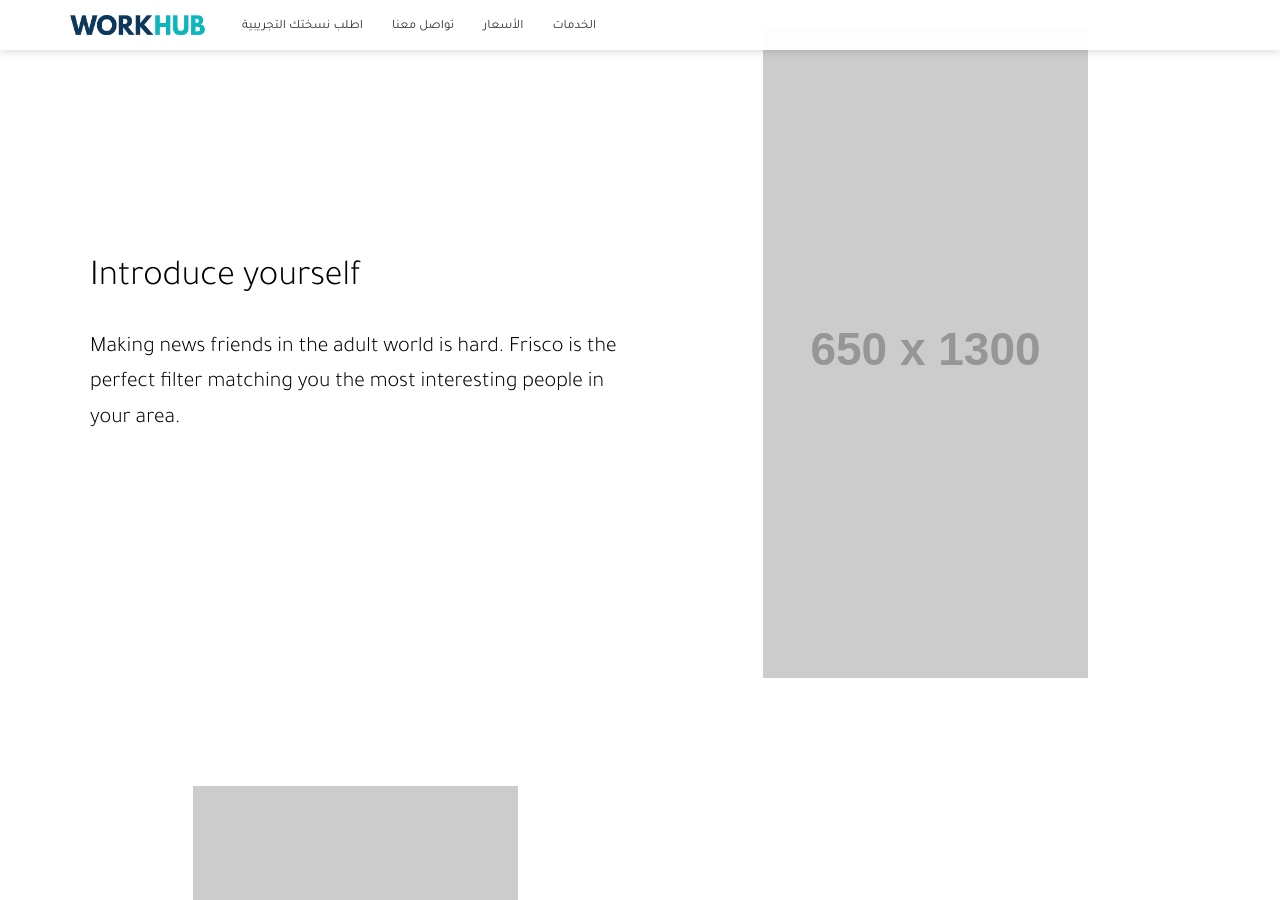
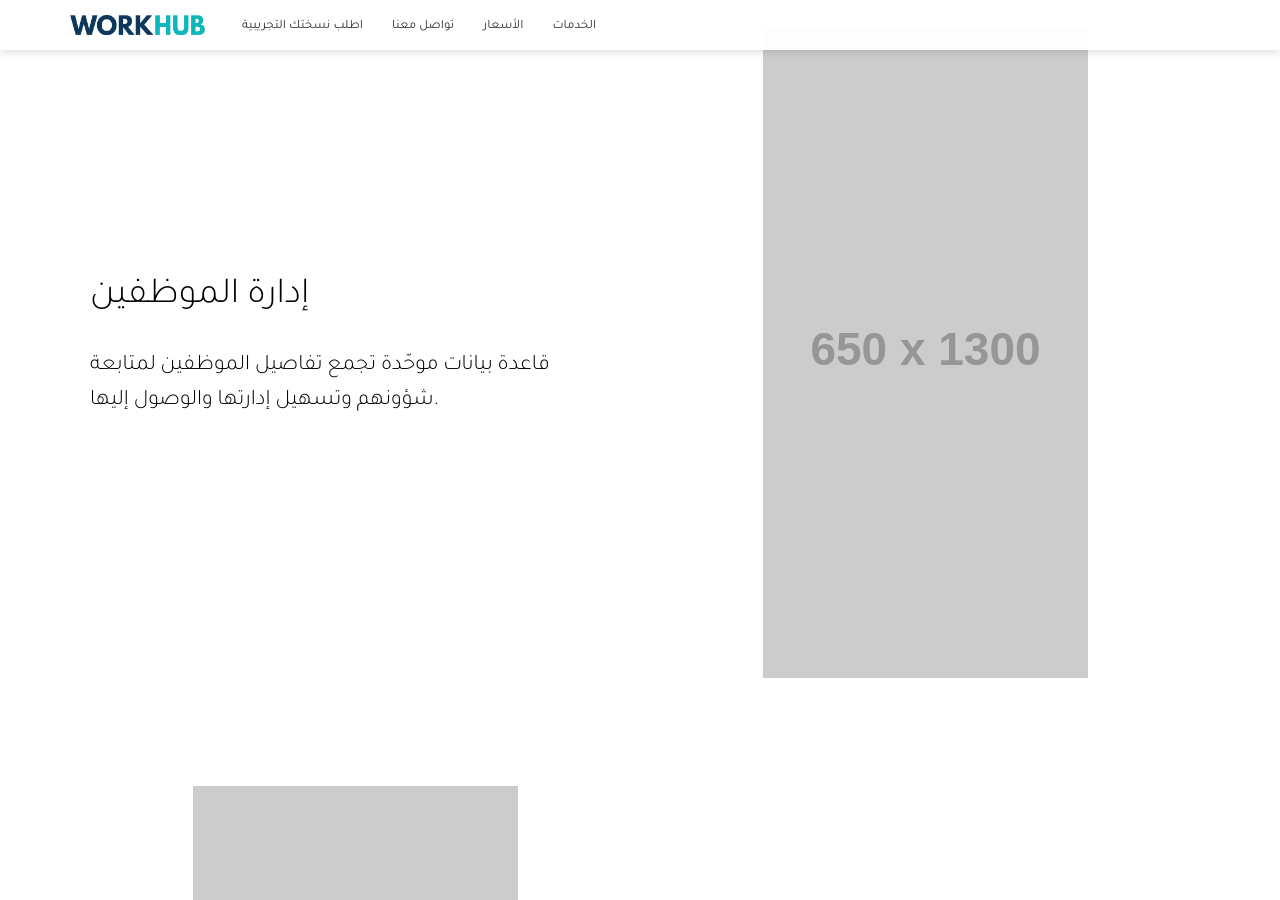
Before and after one commit to Ralalaalaka/rrr, a Jekyll site: the page built from index.html, in a window 1280 px wide and 900 px high, scrolled down 972 px. Built offline with Jekyll 4.4.1, drawn with Linux system fonts in a browser that asks for light colours; nearby versions of some CDN libraries; some of the changed text lies outside the part shown.

Commit message:
نصوص

```diff
--- a/index.html
+++ b/index.html
@@ -20,8 +20,8 @@ bottom_image: https://unsplash.it/2000/1322?a=.png
 	<section class="info" id="learn-more">
 		<div class="container flex">
 			<div class="text">
-				<h2 class="editable">Introduce yourself</h2>
-				<p class="editable">Making news friends in the adult world is hard. Frisco is the perfect filter matching you the most interesting people in your area.</p>
+				<h2 class="editable">إدارة الموظفين</h2>
+				<p class="editable">قاعدة بيانات موحّدة تجمع تفاصيل الموظفين لمتابعة شؤونهم وتسهيل إدارتها والوصول إليها.</p>
 			</div>
 			<div class="image">
 				<img class="editable" src="http://placehold.it/650x1300" alt="Screenshot" />
@@ -32,8 +32,8 @@ bottom_image: https://unsplash.it/2000/1322?a=.png
 	<section class="info">
 		<div class="container flex">
 			<div class="text">
-				<h2 class="editable">Pick your interests</h2>
-				<p class="editable">The more you tell Frisco the better it gets to know you. Frisco matches you with people who share similar interests with you.</p>
+				<h2 class="editable">الحضور والانصراف</h2>
+				<p class="editable">تسجيل ومتابعة أوقات الدخول والخروج للموظف بدقة مع نظام ذكي يوفّر تقارير لحظية ويعزز الانضباط في العمل.</p>
 			</div>
 			<div class="image">
 				<img class="editable" src="http://placehold.it/650x1300" alt="Screenshot" />
@@ -44,8 +44,8 @@ bottom_image: https://unsplash.it/2000/1322?a=.png
 	<section class="info">
 		<div class="container flex">
 			<div class="text">
-				<h2 class="editable">Swipe and go</h2>
-				<p class="editable">Frisco shows you cards with people who might be a good match for friendship. Swipe left to move to the next card or right to start talking.</p>
+				<h2 class="editable">الإجازات</h2>
+				<p class="editable">تقديم طلبات الإجازة ورفع المستندات ومتابعة حالة الطلب والموافقة إلكترونيًا.</p>
 			</div>
 			<div class="image">
 				<img class="editable" src="http://placehold.it/650x1300" alt="Screenshot" />
```
